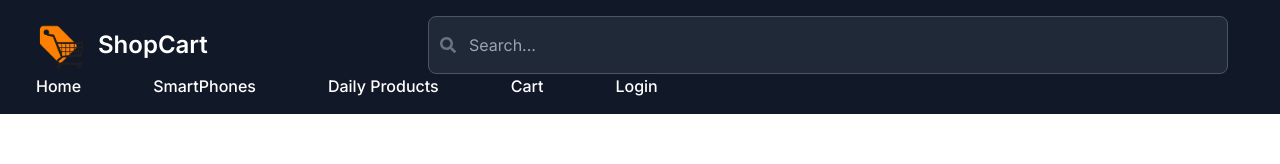
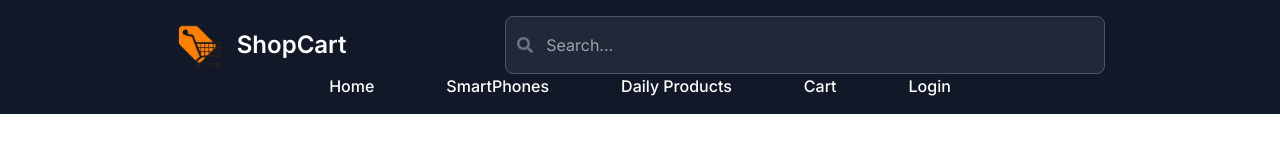
Before and after one commit to goli17/ShopCart, a Next.js app: page /pages/cart in a window 1280 px wide. Shown: the top 164 px of the page. Built offline with nearby package versions, Linux system fonts and the light colour scheme; no server answers.

Commit message:
Search bar  Implemented

```diff
--- a/src/components/Navbar/index.tsx
+++ b/src/components/Navbar/index.tsx
@@ -61,7 +61,7 @@ export default function Navbar() {
   return (
     <>
       <nav className="sticky text-white bg-gray-900 max-md:py-4">
-        <div className="flex flex-wrap  max-md:flex-row items-center justify-between mx-5 p-4">
+        <div className="flex flex-wrap  max-md:flex-row items-center justify-evenly mx-auto p-4">
           <Link
             href="/"
             className="flex items-center space-x-3 rtl:space-x-reverse"
@@ -76,7 +76,7 @@ export default function Navbar() {
           {/* Search Bar for larger screens */}
           <form
             onSubmit={handleSearch}
-            className="relative w-full max-w-[800px] mx-4 hidden lg:block"
+            className="relative w-full max-w-[600px] hidden lg:block"
           >
             <input
               type="text"
@@ -146,7 +146,7 @@ export default function Navbar() {
               isMenuOpen
                 ? "max-md:max-h-[420px] max-md:opacity-100"
                 : "max-md:max-h-0 max-md:opacity-0"
-            } overflow-hidden w-full md:w-auto transition-all duration-300 ease-in-out md:transition-none md:duration-0 md:ease-in-out`}
+            } overflow-hidden  transition-all duration-300 ease-in-out md:transition-none md:duration-0 md:ease-in-out`}
             id="navbar-default"
           >
             <ul className="font-medium flex flex-col gap-10 p-4 md:p-0 mt-4 border rounded-lg md:flex-row md:space-x-8 rtl:space-x-reverse md:mt-0 md:border-0 text-white bg-gray-900">
```
